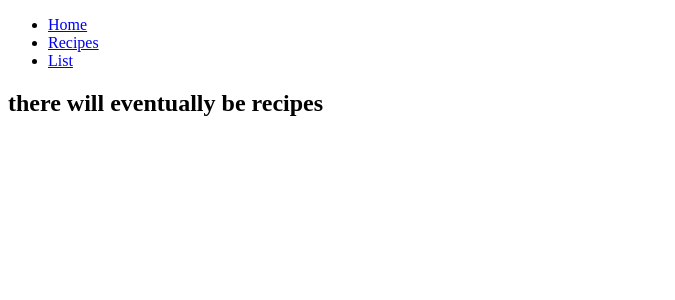
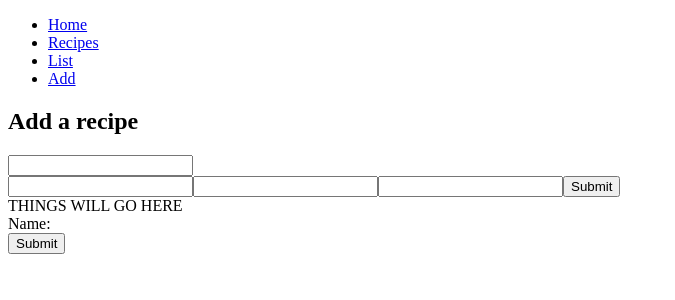
Before and after one commit to starvs/recipe, a React app in the folder frontend/: page /add in a window 1280 px wide. Shown: the top 300 px of the page, without its empty margins (0-675 px from the left). Built offline with nearby package versions, Linux system fonts and the light colour scheme.

Commit message:
add recipe basic funtionality working

```diff
--- /dev/null
+++ b/frontend/src/components/AddIngredient.tsx
@@ -0,0 +1,39 @@
+import React, { useState } from 'react'
+
+export interface AddIngredientProps {
+    handleSubmit: (e: any, name: string, quantity: string, unit: string) => void
+}
+
+export const AddIngredient = ({handleSubmit}: AddIngredientProps) => {
+    const [name, setName] = useState('')
+    const [quantity, setQuantity] = useState('')
+    const [unit, setUnit] = useState('')
+
+    return (
+    <form onSubmit={(e) => handleSubmit(e, name, quantity, unit)}>
+        <input
+            type="text"
+            name="name"
+            value={name}
+            onChange={(e) => setName(e.target.value)}
+        />
+
+        <input
+            type="text"
+            name="quantity"
+            value={quantity}
+            onChange={(e) => setQuantity(e.target.value)}
+        />
+
+        <input
+            type="text"
+            name="unit"
+            value={unit}
+            onChange={(e) => setUnit(e.target.value)}
+        />
+        <input type="submit" value="Submit" />
+    </form>
+    )
+}
+
+export default AddIngredient
--- /dev/null
+++ b/frontend/src/components/AddRecipe.tsx
@@ -0,0 +1,52 @@
+import React, { useState } from 'react'
+import AddIngredient from './AddIngredient'
+import { Ingredient } from './Ingredients'
+import { Ingredient as IIingredient } from '../domain'
+
+export interface AddRecipeProps {}
+
+export const AddRecipe = (props: AddRecipeProps) => {
+     const [name, setName] = useState('')
+     const [ingredients, setIngredients] = useState<IIingredient[]>([])
+
+     const newRecipe = (<>
+        <div>THINGS WILL GO HERE</div>
+        <div>Name: {name}</div>
+        {ingredients.map(i => <Ingredient ingredient={i} />)}
+    </>)
+
+    const handleIngredientSubmit = (e: any, name: string, quantity: string, unit: string) => {
+        const newIngredient = {
+            id: null as any,
+            name,
+            quantity: parseInt(quantity),
+            unit
+        }
+        setIngredients([...ingredients, newIngredient])
+        e.preventDefault()
+    }
+
+    const handleSubmitRecipe = (e: any) => {
+        const newRecipe = {
+            name,
+            ingredients
+        }
+
+        fetch("http://localhost:7000/addrecipe", {method: 'POST', body: JSON.stringify(newRecipe)})
+        e.preventDefault()
+    }
+
+     return (<>
+        <h1>Add a recipe</h1>
+
+        <form onSubmit={(e) => handleSubmitRecipe(e)}>
+            <input type="text" value={name} onChange={(e) => setName(e.target.value)} />
+            <AddIngredient handleSubmit={handleIngredientSubmit}/>
+
+            {newRecipe}
+            <input type="submit" value="Submit" />
+        </form>
+     </>)
+}
+
+export default AddRecipe
--- a/frontend/src/components/Ingredients.tsx
+++ b/frontend/src/components/Ingredients.tsx
@@ -10,7 +10,7 @@ interface IngredientProps {
 }
 
 export const Ingredients = ({ ingredients }: IngredientsProps) => {
-    return <>{ingredients.map(ingredient => <Ingredient ingredient={ingredient}/>)}</>
+    return <>{ingredients.map((ingredient: any) => <Ingredient ingredient={ingredient}/>)}</>
 }
 
 export const Ingredient = ({ingredient}: IngredientProps): JSX.Element => {
--- a/frontend/src/components/Nav.tsx
+++ b/frontend/src/components/Nav.tsx
@@ -14,6 +14,8 @@ export default function(props: NavProps) {
             </li>
             <li>
                 <Link to="/list">List</Link>
+            </li> <li>
+                <Link to="/add">Add</Link>
             </li>
         </ul>
     )
--- a/frontend/src/components/Routes.tsx
+++ b/frontend/src/components/Routes.tsx
@@ -2,6 +2,7 @@ import * as React from "react"
 import { Switch, Route, useRouteMatch } from 'react-router-dom'
 import RecipeRoutes from './Recipes'
 import List from './ShoppingList'
+import AddRecipe from './AddRecipe'
 import Home from './Home'
 
 export default function Routes() {
@@ -13,6 +14,8 @@ export default function Routes() {
             </Route>
             <Route path="/list">
                 <List/>
+            </Route><Route path="/add">
+                <AddRecipe/>
             </Route>
             <Route path="/">
                 <Home/>
--- a/frontend/src/domain/Ingredient.ts
+++ b/frontend/src/domain/Ingredient.ts
@@ -1,9 +1,6 @@
 export default interface Ingredient {
     id: string
-    createdAt: string
-    deletedAt: string
     name: string
     quantity: number
     unit: string
-    updatedAt: string
 }
```
Also changed, not shown: frontend/src/components/ShoppingList.tsx (+0 -11 lines).
